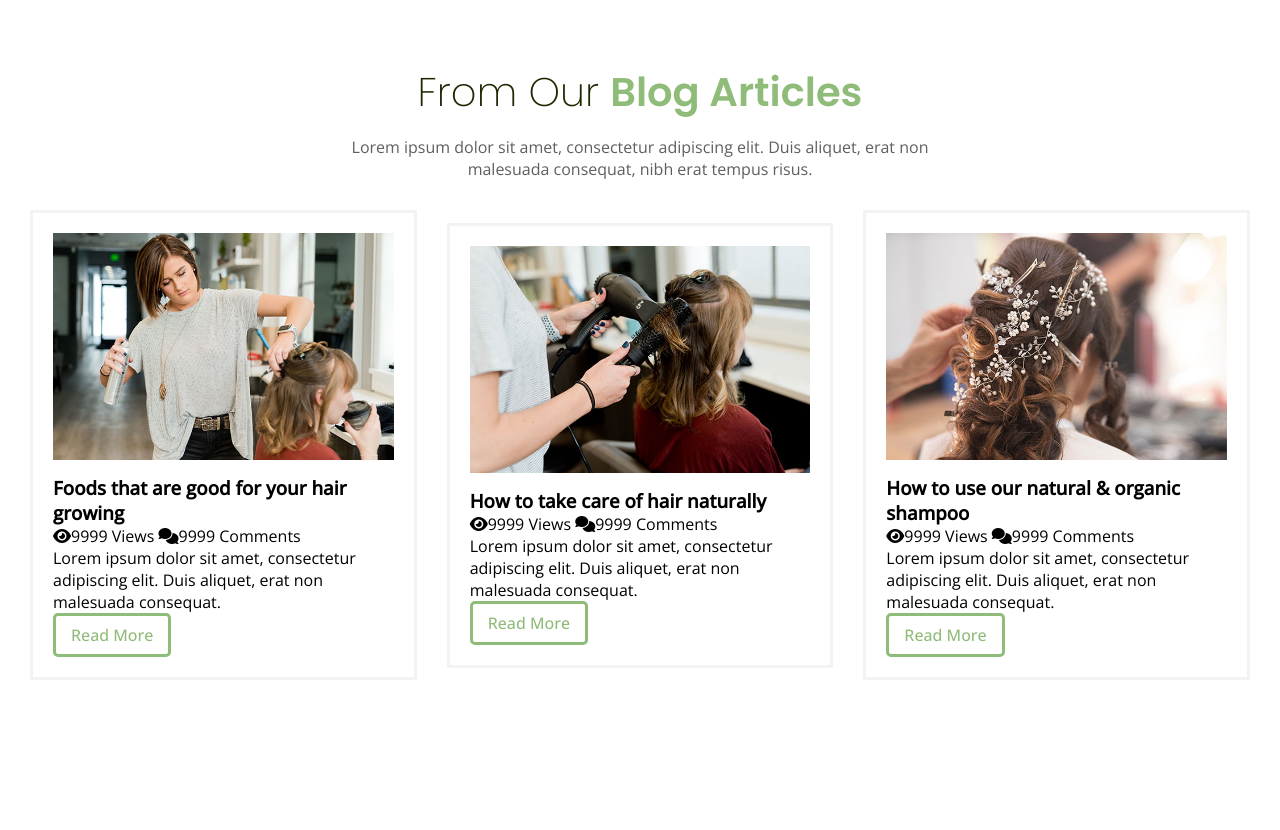
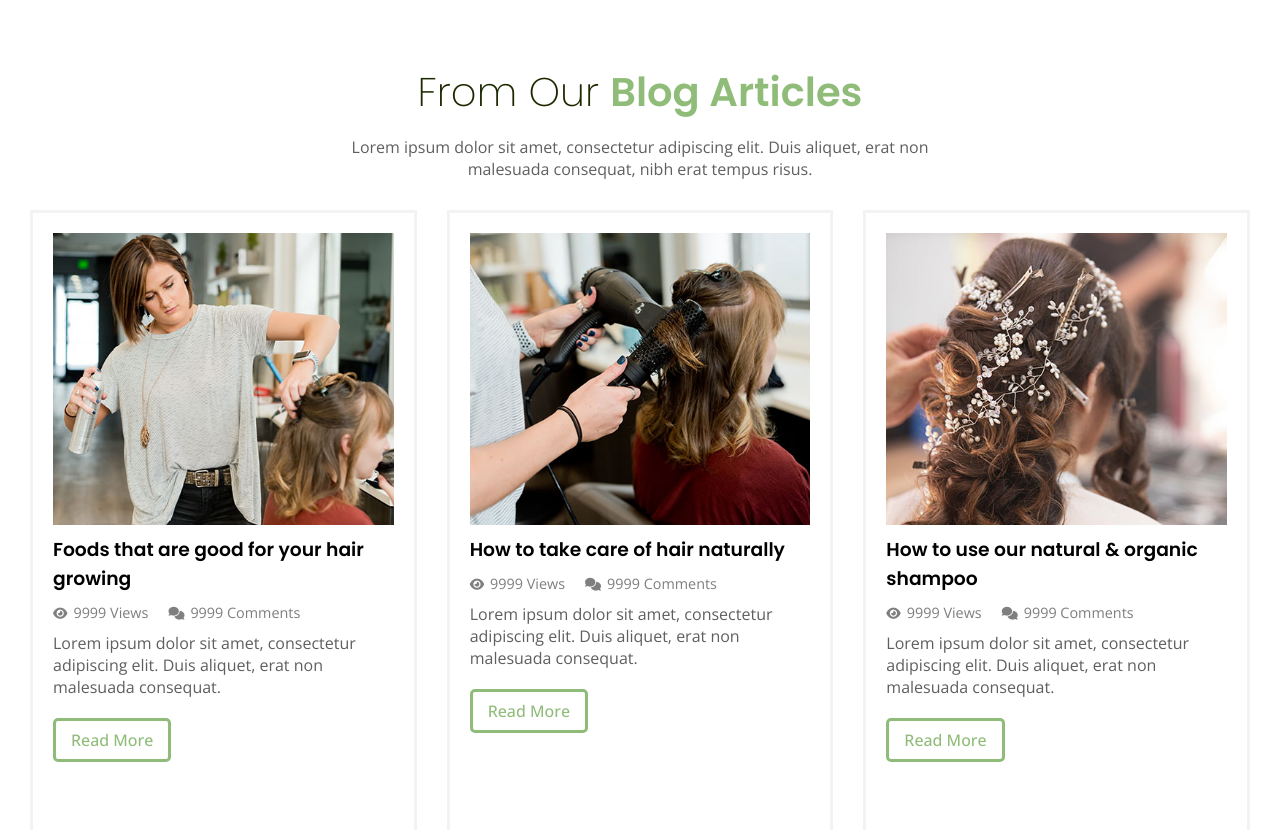
Before and after one commit to NouzNoushad/Html_Css_Websites, a plain HTML site: page shampoo_site/index.html in a window 1280 px wide. Shown: the part 5574-6404 px from the top of the page. Before the commit the page ends 6334 px from the top, so only its background shows below. Drawn offline with nearby package versions, Linux system fonts and the light colour scheme.

Commit message:
blog section

```diff
--- a/shampoo_site/css/style.css
+++ b/shampoo_site/css/style.css
@@ -755,11 +755,10 @@ button {
     align-items: center;
     justify-content: space-between;
     gap: 20px;
-    /* background-color: red; */
 }
 
 .blog-posts .blog-post {
-    height: 100%;
+    height: 80vh;
     width: calc(100% / 3 - 20px);
     border: 3px solid rgb(243, 243, 243);
     padding: 20px;
@@ -768,20 +767,57 @@ button {
     display: flex;
     flex-direction: column;
     row-gap: 10px;
+}
 
+.blog-posts .blog-post:hover {
+    border-color: transparent;
+    -webkit-box-shadow: 0 0 35px rgba(144, 188, 121, .25);
+    box-shadow: 0 0 35px rgba(144, 188, 121, .25);
 }
 
 .blog-post .blog-img {
     height: 50%;
-    /* background-color: blue; */
 }
 
 .blog-post .blog-content {
     height: 50%;
-    /* background-color: green; */
+    display: flex;
+    flex-direction: column;
+    gap: 10px;
 }
 
-.blog-post .add-button {
+.blog-content h3 {
+    font-family: var(--normal-font);
+    font-weight: 600;
+    cursor: pointer;
+    transition: all 0.3s ease;
+}
+
+.blog-content h3:hover {
+    color: var(--appbar-color);
+}
+
+.blog-content .blog-views {
+    display: flex;
+    gap: 20px;
+    color: #7F7F7F;
+}
+
+.blog-views i {
+    font-size: 0.8rem;
+    margin-right: 6px;
+}
+
+.blog-views span {
+    font-size: 0.9rem;
+}
+
+.blog-content p {
+    color: var(--p-color);
+}
+
+.blog-content .add-button {
+    margin-top: 10px;
     align-self: flex-start;
     background-color: transparent;
     border: 3px solid var(--appbar-color);
@@ -912,6 +948,11 @@ button {
     .swiper-slide p  {
         width: 90%;
     }
+
+    .blog-posts .blog-post {
+        height: 100%;
+        width: calc(100% / 2 - 20px);
+    }
 }
 
 @media screen and (max-width: 760px) {
@@ -959,7 +1000,8 @@ button {
         width: 95%;
     }
 
-    .products-wrapper .product {
+    .products-wrapper .product,
+    .blog-posts .blog-post {
         width: 100%;
     }
 }
```
